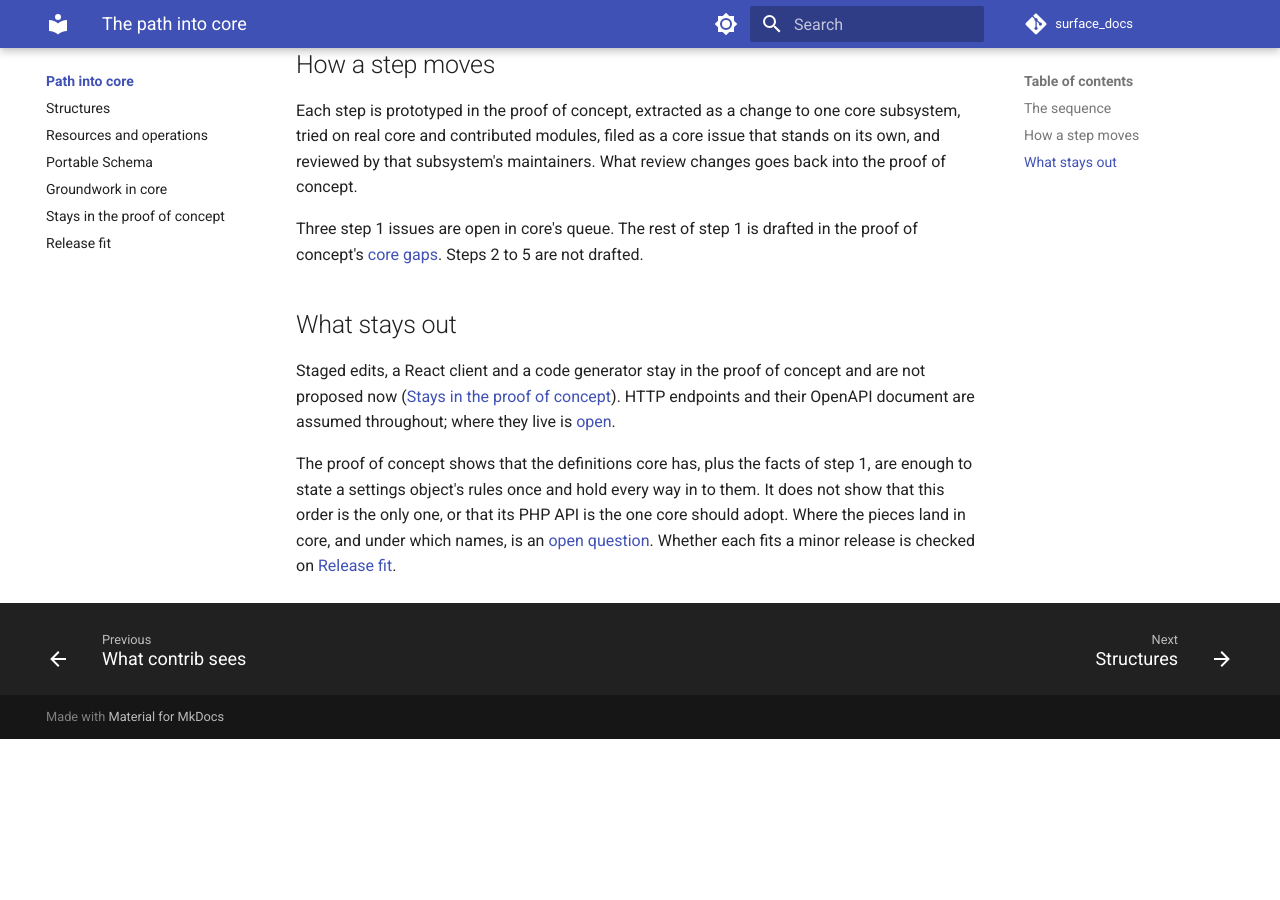
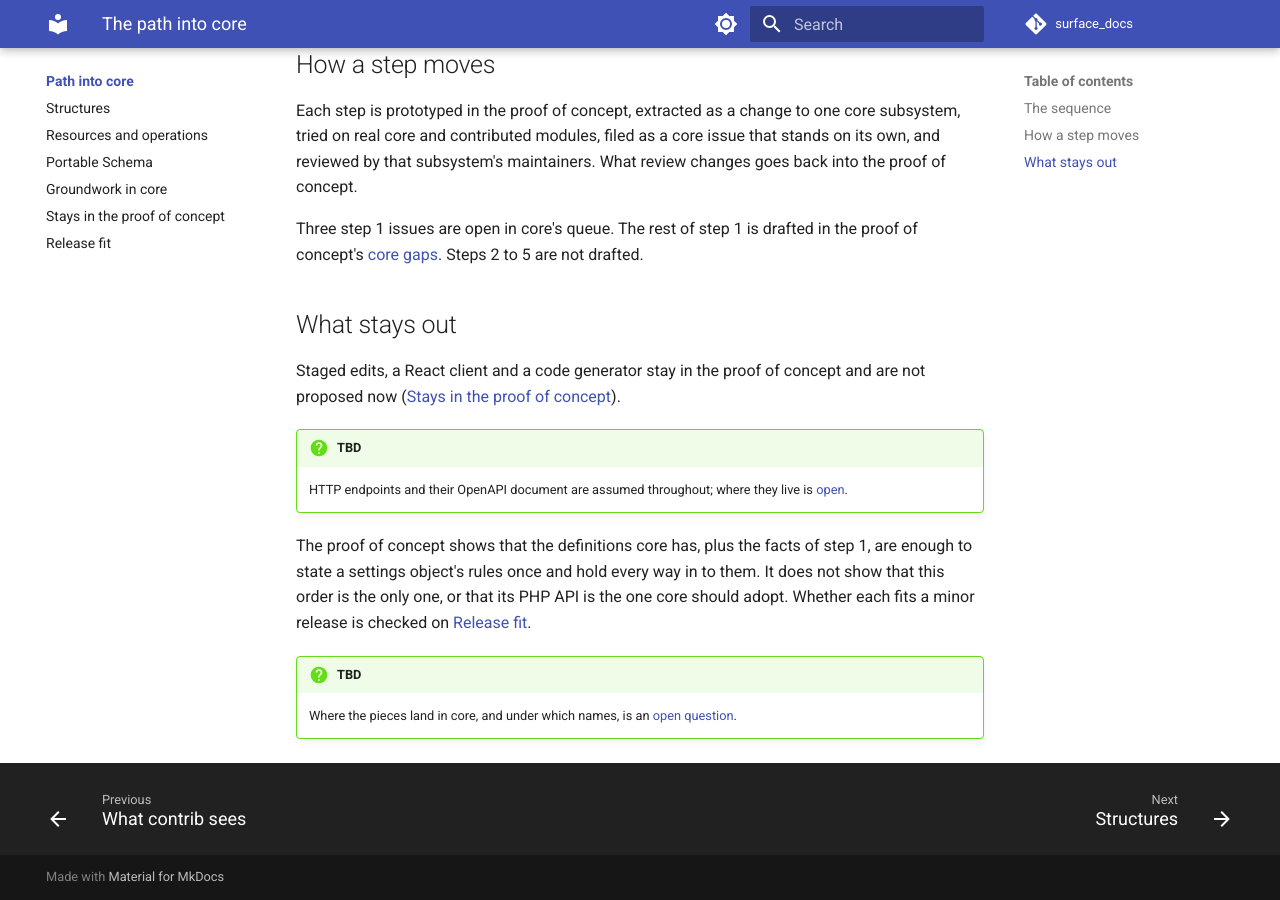
Before and after one commit to mlander/surface_docs, an MkDocs documentation site: the page built from docs/path/index.md, in a window 1280 px wide and 900 px high, scrolled down 923 px. Built offline with MkDocs 1.6.1 and Material for MkDocs 9.7.7, drawn with Linux system fonts in a browser that asks for light colours; comment, search, counter and statistics services are not loaded; before the commit the page ends 1662 px from its top, so only the background shows below that.

Commit message:
Box open items as TBD across the path pages; drop the site information gaps line

```diff
--- a/docs/path/index.md
+++ b/docs/path/index.md
@@ -20,6 +20,12 @@ Three step 1 issues are open in core's queue. The rest of step 1 is drafted in t
 
 ## What stays out
 
-Staged edits, a React client and a code generator stay in the proof of concept and are not proposed now ([Stays in the proof of concept](stays-in-poc.md)). HTTP endpoints and their OpenAPI document are assumed throughout; where they live is [open](../open/later.md).
+Staged edits, a React client and a code generator stay in the proof of concept and are not proposed now ([Stays in the proof of concept](stays-in-poc.md)).
 
-The proof of concept shows that the definitions core has, plus the facts of step 1, are enough to state a settings object's rules once and hold every way in to them. It does not show that this order is the only one, or that its PHP API is the one core should adopt. Where the pieces land in core, and under which names, is an [open question](../open/index.md#where-the-parts-land). Whether each fits a minor release is checked on [Release fit](release-fit.md).
+!!! question "TBD"
+    HTTP endpoints and their OpenAPI document are assumed throughout; where they live is [open](../open/later.md).
+
+The proof of concept shows that the definitions core has, plus the facts of step 1, are enough to state a settings object's rules once and hold every way in to them. It does not show that this order is the only one, or that its PHP API is the one core should adopt. Whether each fits a minor release is checked on [Release fit](release-fit.md).
+
+!!! question "TBD"
+    Where the pieces land in core, and under which names, is an [open question](../open/index.md#where-the-parts-land).
```
Also changed, not shown: docs/adopting/site-information.md (+8 -4 lines), docs/path/portable-schema.md (+2 -1 lines), docs/path/release-fit.md (+2 -1 lines), docs/path/resources-operations.md (+8 -2 lines), docs/path/structures.md (+4 -1 lines).
